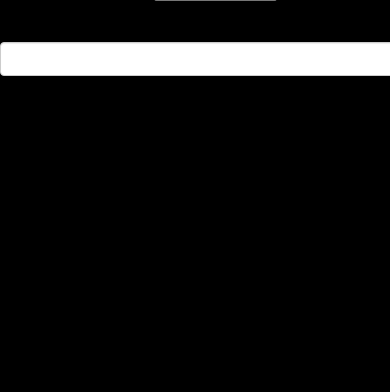
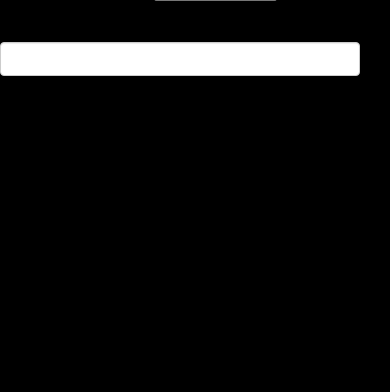
Before and after one commit to misterNour/GfoodEng, a Flask app: page / in a window 390 px wide; the page is wider, and only the part inside the window is pictured. Shown: the part 359-751 px from the top of that part. Run offline with Flask 2, Linux system fonts and the light colour scheme; some libraries are stand-ins or nearby versions.

Commit message:
Update index.html

```diff
--- a/templates/index.html
+++ b/templates/index.html
@@ -129,9 +129,10 @@ body {
         width: 100%; /* Make images responsive */
       }
 
-        .payment-container {
+    .payment-container {
     text-align: center;
     margin-top: 10px;
+      color: black;
   }
 
   .payment-method {
@@ -155,7 +156,7 @@ body {
   }
 
       .form-group{
-  width: 400px;
+  width: 360px;
       }
     }
 
```
